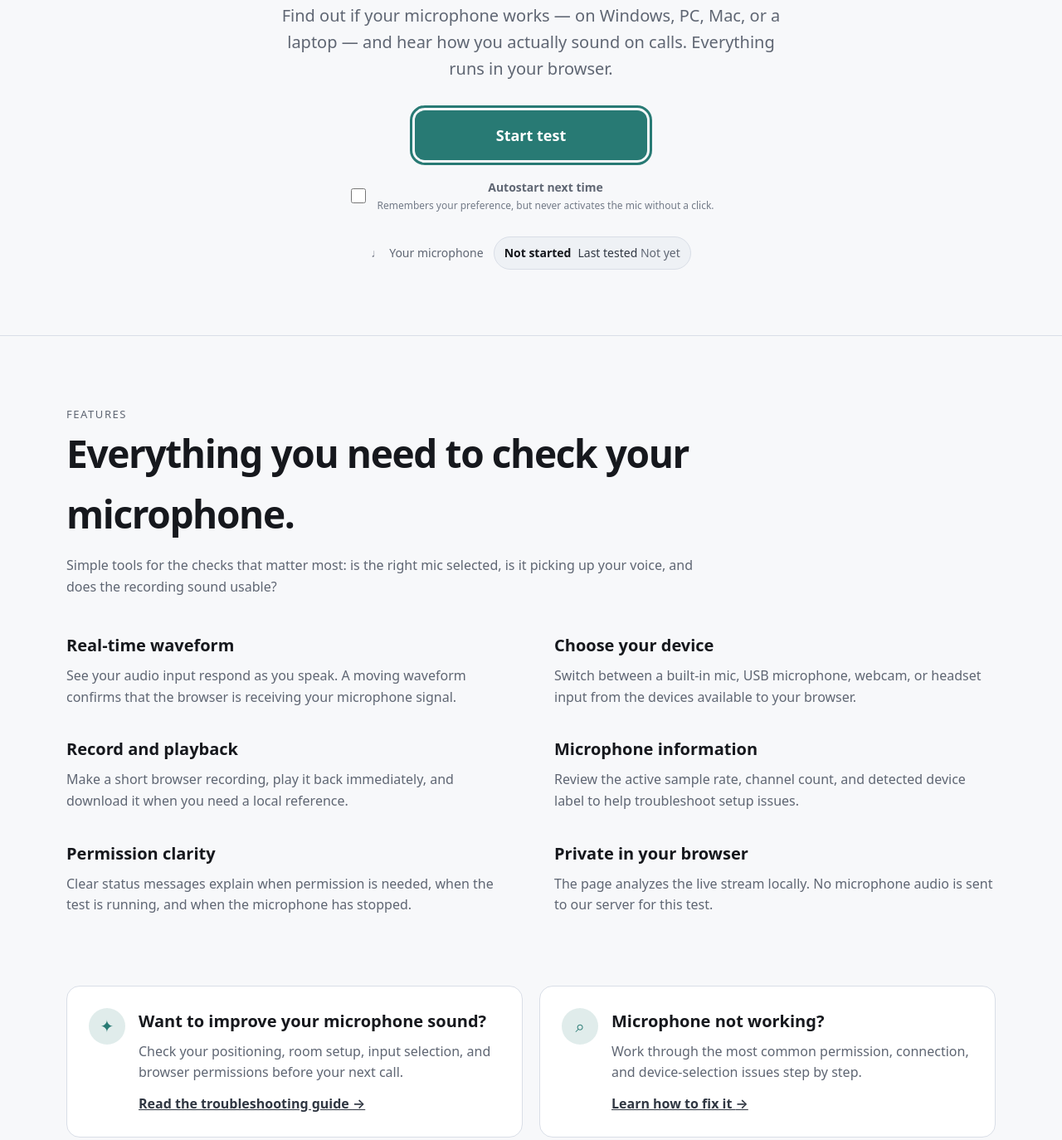
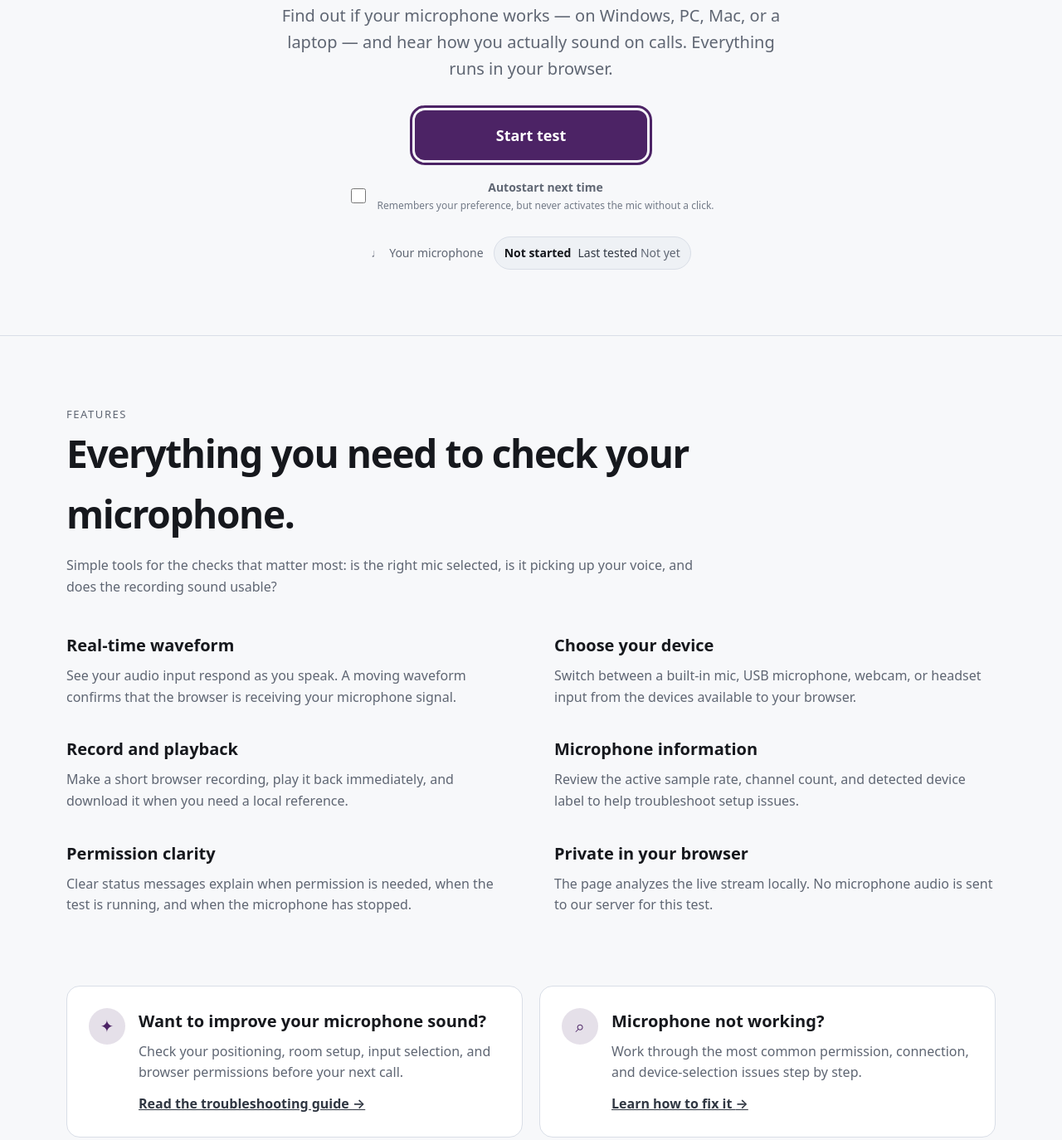
Before and after one commit to krishnayadav0567/testyourmicrophone.com, a plain HTML site: page index.html in a window 1280 px wide. Shown: the part 397-1771 px from the top of the page at 83% size. Drawn offline with Linux system fonts and the light colour scheme.

Commit message:
Update branding to purple accent

```diff
--- a/styles.css
+++ b/styles.css
@@ -21,8 +21,8 @@
   --error-text: #fda4af;
   --error-bg: rgba(244,63,94,.12);
   --error-border: rgba(244,63,94,.35);
-  --accent: #287A74;
-  --accent-hover: #1f625d;
+  --accent: #4C2365;
+  --accent-hover: #3A1B4D;
   --radius: 16px;
   --max: 1120px;
   --font: ui-sans-serif, system-ui, -apple-system, "Segoe UI", Roboto, Inter, Arial, sans-serif;
@@ -174,7 +174,7 @@ button, select, audio { font: inherit; }
 .promo-section { padding-top: 0; }
 .promo-grid { display: grid; grid-template-columns: repeat(2, 1fr); gap: 20px; }
 .promo-card { display: flex; gap: 16px; background: var(--card); border: 1px solid var(--border); border-radius: var(--radius); padding: 26px; }
-.promo-icon { width: 44px; height: 44px; border-radius: 50%; background: rgba(40,122,116,.14); color: var(--accent); display: inline-flex; align-items: center; justify-content: center; font-size: 20px; flex: 0 0 auto; }
+.promo-icon { width: 44px; height: 44px; border-radius: 50%; background: rgba(76,35,101,.14); color: var(--accent); display: inline-flex; align-items: center; justify-content: center; font-size: 20px; flex: 0 0 auto; }
 .promo-card h3 { margin: 0 0 8px; font-size: 20px; }
 .promo-card p { margin: 0 0 12px; color: var(--muted); }
 .text-link { color: var(--muted-2); font-weight: 600; }
```
Also changed, not shown: assets/favicon.svg, assets/og-image.png, assets/og-image.svg.
